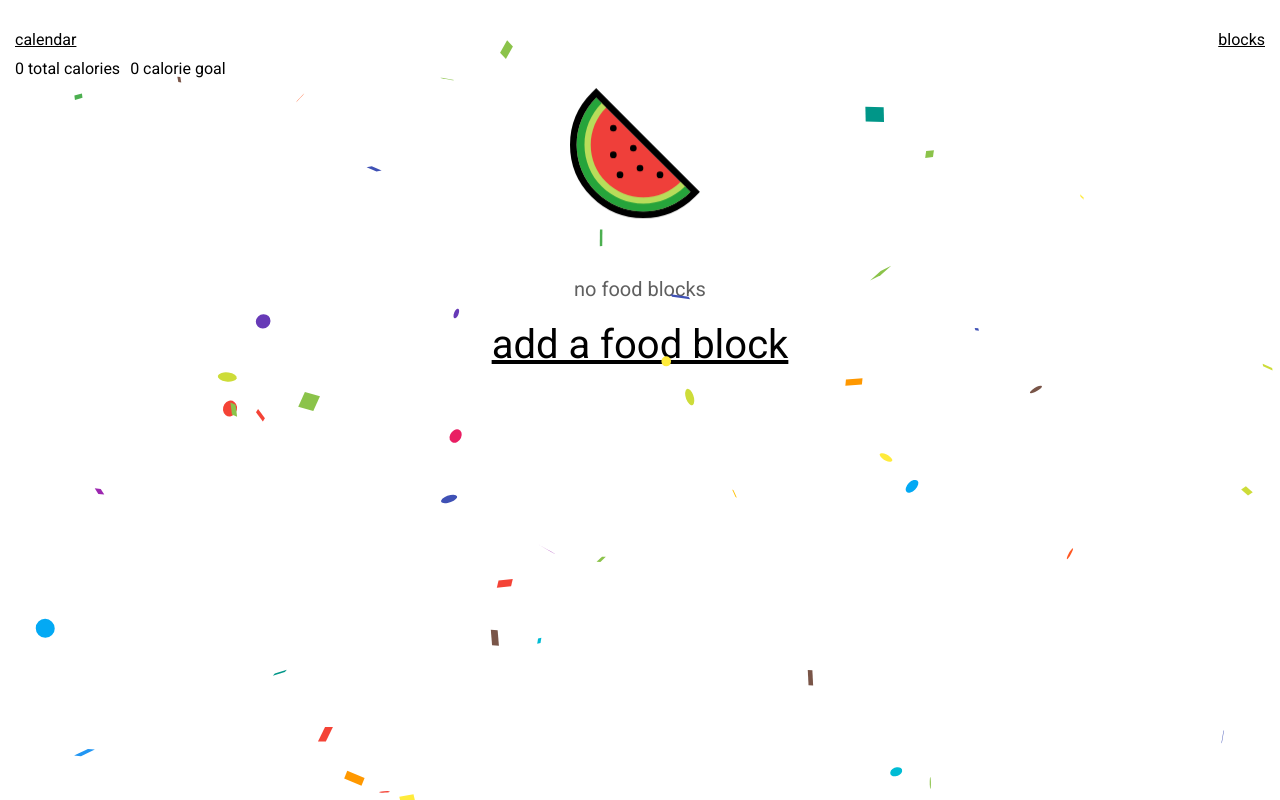
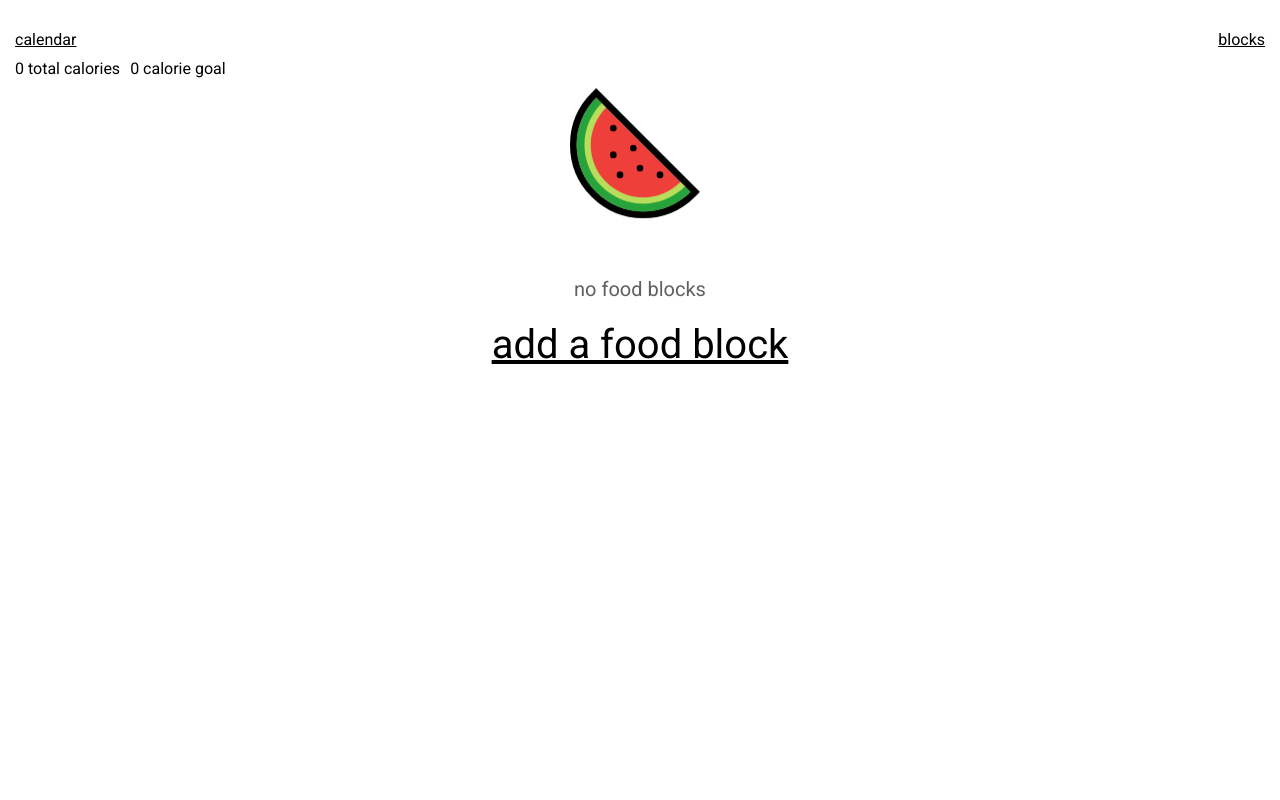
Before and after one commit to colorlessenergy/calorie-tracker, a Next.js app: page /day/1 in a window 1280 px wide. Built offline with nearby package versions, Linux system fonts and the light colour scheme.

Commit message:
prevent showing confetti if calorie goal is 0

```diff
--- a/pages/day/[date]/index.js
+++ b/pages/day/[date]/index.js
@@ -28,7 +28,7 @@ export default function Date () {
             calories += foodBlock.amount * foodBlock.calories;
         });
 
-        if (calories === goalCalories) {
+        if (calories === goalCalories && goalCalories !== 0) {
             const width  = window.innerWidth || document.documentElement.clientWidth || document.body.clientWidth;
             const height = window.innerHeight|| document.documentElement.clientHeight || document.body.clientHeight
             setConfetti({
```
